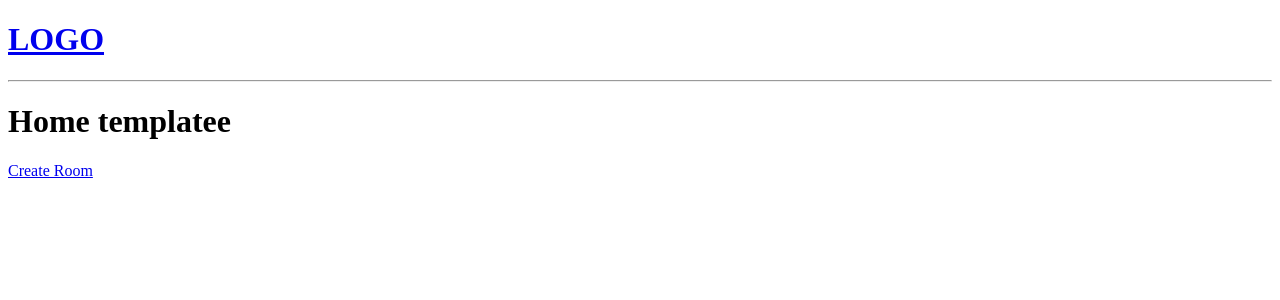
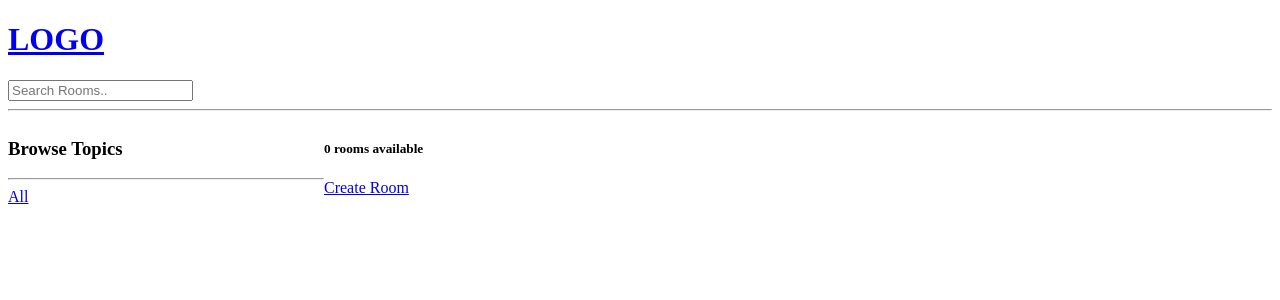
Before and after one commit to Svannte/Django-rooms, a Django app: page / in a window 1280 px wide. Shown: the top 300 px of the page. Run offline with Django 4.2, Linux system fonts and the light colour scheme; data that the repository does not hold is empty.

Commit message:
Search rooms

```diff
--- a/project/base/templates/base/home.html
+++ b/project/base/templates/base/home.html
@@ -2,12 +2,33 @@
 
 
 {% block content %}
-<h1>
-    Home templatee
-</h1>
+
+<style>
+    .home-container{
+        display: grid;
+        grid-template-columns: 1fr 3fr;
+    }
+</style>
+
+<div class="home-container">
 
     <div>
+        <h3>Browse Topics</h3>
+        <hr>
 
+        <div>
+            <a href="{% url 'home' %}">All</a>
+        </div>
+
+        {% for topic in topics %}
+            <div>
+                <a href="{% url 'home' %}?q={{topic.name}}">{{topic.name}}</a>
+            </div>
+        {% endfor %}
+    </div>
+
+    <div>
+        <h5>{{room_count}} rooms available</h5>
         <a href="{% url 'create-room' %}">Create Room</a>
 
         <div>
@@ -24,4 +45,7 @@
             {% endfor %}
         </div>
     </div>
+
+
+</div>
 {% endblock %}
--- a/project/base/views.py
+++ b/project/base/views.py
@@ -1,5 +1,6 @@
 from django.shortcuts import render, redirect
-from .models import Room
+from django.db.models import Q
+from .models import Room, Topic
 from .forms import RoomForm
 
 # Create your views here.
@@ -12,8 +13,16 @@ rooms = [
 
 
 def home(request):
-    rooms = Room.objects.all()
-    context = {'rooms': rooms}
+    q = request.GET.get('q') if request.GET.get('q') is not None else ''
+    rooms = Room.objects.filter(
+        Q(topic__name__icontains=q) |
+        Q(name__icontains=q) |
+        Q(description__icontains=q)
+    )
+    topics = Topic.objects.all()
+    room_count = rooms.count()
+
+    context = {'rooms': rooms, 'topics': topics, 'room_count': room_count}
     return render(request, 'base/home.html', context)
 
 
--- a/project/templates/navbar.html
+++ b/project/templates/navbar.html
@@ -2,4 +2,7 @@
     <h1>LOGO</h1>
 </a>
 
+<form method="GET" action="{% url 'home' %}">
+    <input type="text" name="q" placeholder="Search Rooms.."/>
+</form>
 <hr>
```
Lines whose indentation alone changed are shown as unchanged.
